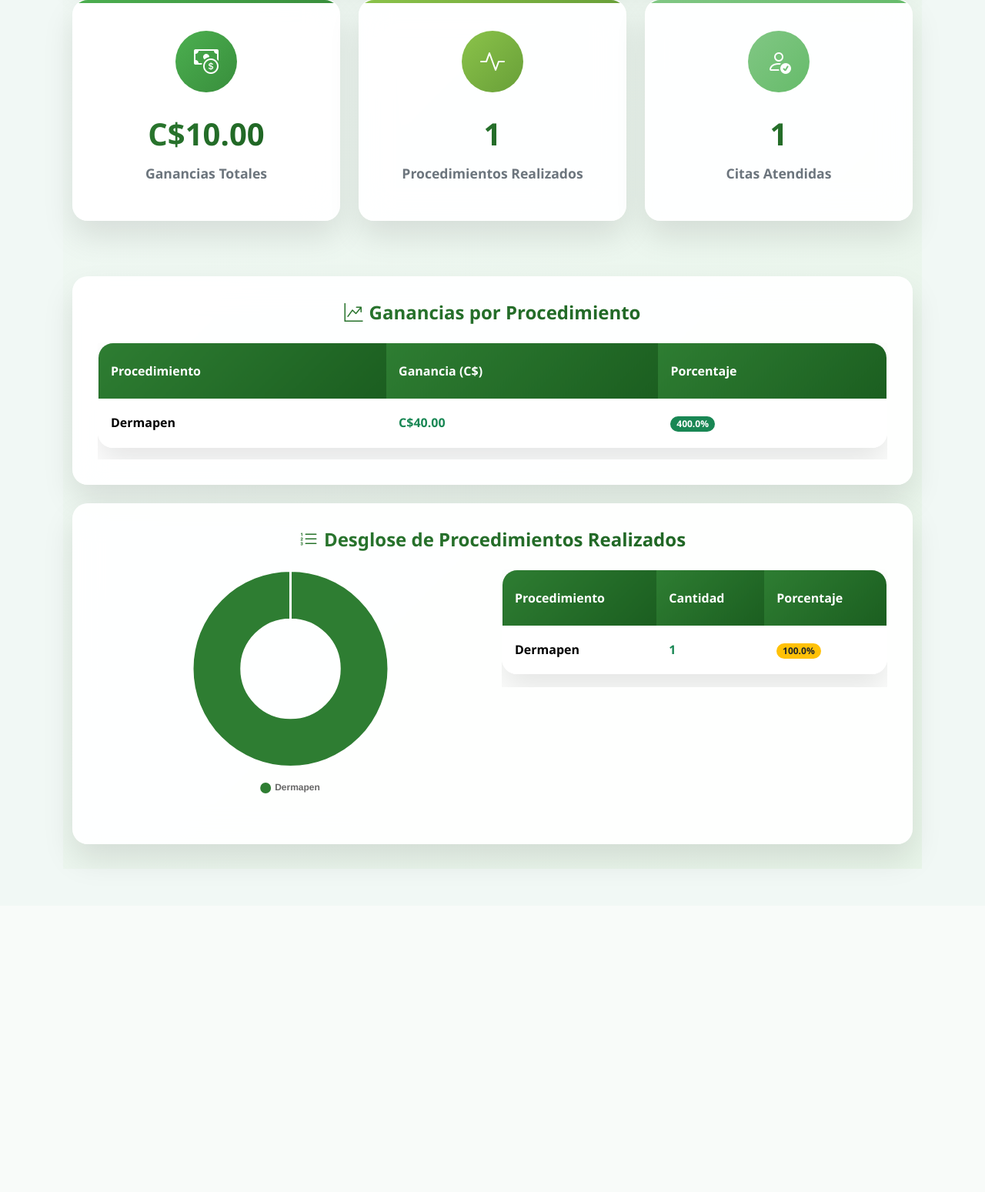
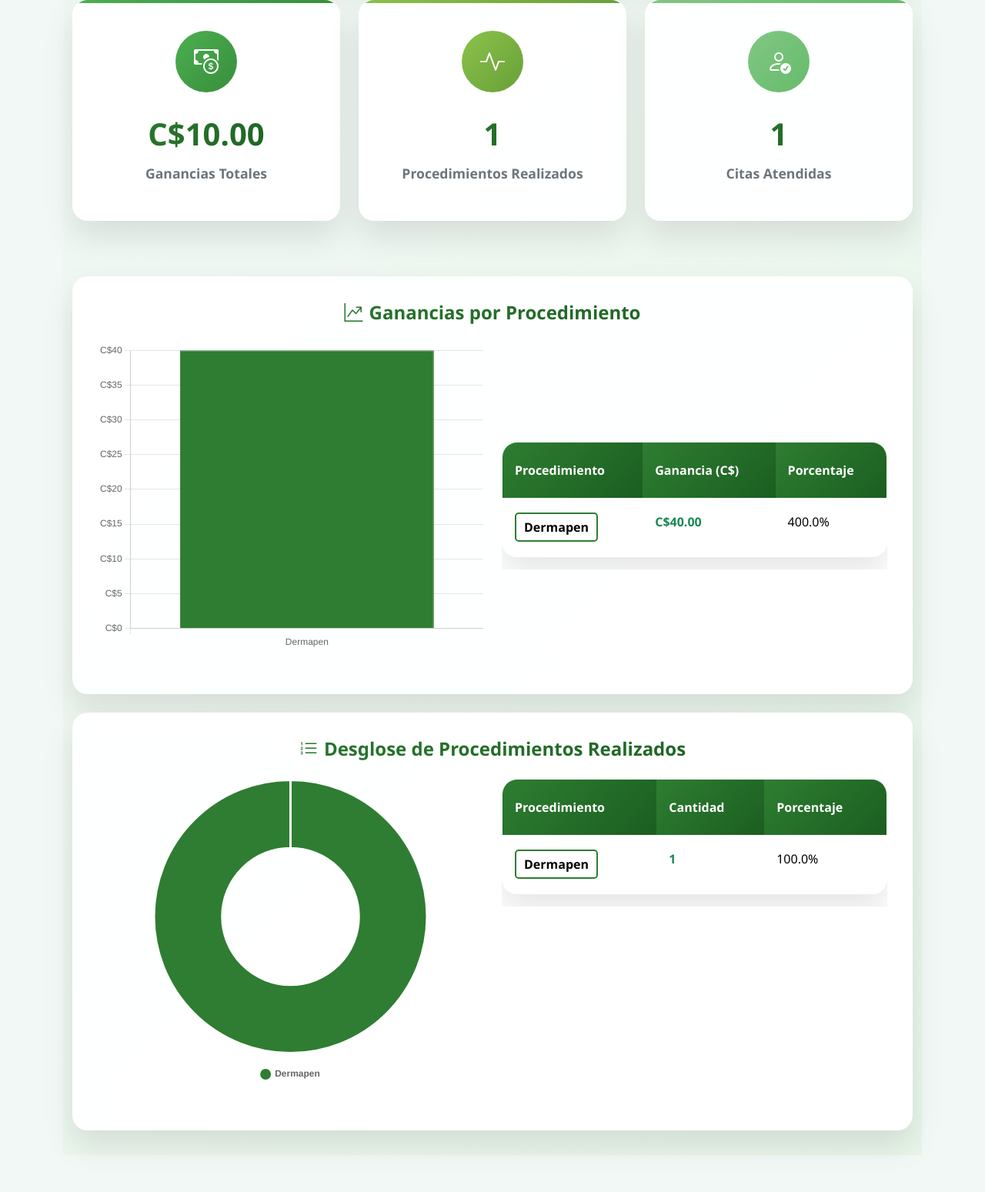
Before and after one commit to GaboGon25/ClinicaWeb, a Django app: page /estadisticas/ in a window 1280 px wide. Shown: the part 561-2110 px from the top of the page at 77% size. Before the commit the page ends 1693 px from the top, so only its background shows below. Run offline with Django 5.2, Linux system fonts and the light colour scheme; a user stored in the database is signed in; data comes from the database, SQL or seed files in the repository; tables that the repository leaves empty hold one stand-in row (values such as "Sample post").

Commit message:
Cambios Dashboard

```diff
--- a/ClinicaWeb/JyGDreams/templates/dashboard.html
+++ b/ClinicaWeb/JyGDreams/templates/dashboard.html
@@ -302,6 +302,13 @@
     animation: fadeInUp 0.6s ease-out;
   }
 
+  .proc-border {
+    border: 2px solid;
+    border-radius: 5px;
+    padding: 5px 10px;
+    display: inline-block;
+  }
+
   /* Responsive */
   @media (max-width: 768px) {
     .dashboard-title {
@@ -318,6 +325,14 @@
 
     .filter-section {
       padding: 1.5rem;
+    }
+
+    .chart-container .position-relative {
+      min-height: 300px;
+    }
+
+    .proc-border {
+      padding: 3px 5px;
     }
   }
 
@@ -449,6 +464,20 @@
         <small class="text-muted d-block mt-1">(Período seleccionado)</small>
       {% endif %}
     </h5>
+    <div class="row align-items-center">
+      <div class="col-lg-6 mb-4">
+        {% if labels_ganancias and data_ganancias %}
+          <div class="position-relative" style="min-height: 400px;">
+            <canvas id="gananciasBarChart"></canvas>
+          </div>
+        {% else %}
+          <div class="no-data">
+            <i class="bi bi-bar-chart-line"></i>
+            <p>No hay datos para mostrar en el gráfico de ganancias.</p>
+          </div>
+        {% endif %}
+      </div>
+      <div class="col-lg-6">
         <div class="table-responsive">
           <table class="table table-modern">
             <thead>
@@ -461,13 +490,13 @@
             <tbody>
               {% for proc in ganancias_por_procedimiento %}
               <tr>
-              <td><strong>{{ proc.titulo }}</strong></td>
+                <td><strong class="proc-border" style="border-color: {{ proc.color }};">{{ proc.titulo }}</strong></td>
                 <td><span class="text-success fw-bold">C${{ proc.ganancia|floatformat:2 }}</span></td>
                 <td>
                   {% if ganancias_totales > 0 %}
-                  <span class="badge bg-success rounded-pill">{{ proc.ganancia|div:ganancias_totales|mul:100|floatformat:1 }}%</span>
+                    {{ proc.ganancia|div:ganancias_totales|mul:100|floatformat:1 }}%
                   {% else %}
-                  <span class="badge bg-secondary rounded-pill">0%</span>
+                    0%
                   {% endif %}
                 </td>
               </tr>
@@ -483,6 +512,8 @@
           </table>
         </div>
       </div>
+    </div>
+  </div>
 
   <!-- Cantidad de veces realizado cada procedimiento -->
     <div class="chart-container animate-fade-in-up">
@@ -495,7 +526,7 @@
     <div class="row">
         <div class="col-lg-6 mb-4">
         {% if data_veces %}
-          <div class="position-relative">
+          <div class="position-relative" style="min-height: 400px;">
         <canvas id="vecesPieChart"></canvas>
           </div>
         {% else %}
@@ -518,13 +549,13 @@
             <tbody>
               {% for proc in cantidad_por_procedimiento %}
               <tr>
-                  <td><strong>{{ proc.titulo }}</strong></td>
+                  <td><strong class="proc-border" style="border-color: {{ proc.color }};">{{ proc.titulo }}</strong></td>
                   <td><span class="text-success fw-bold">{{ proc.cantidad }}</span></td>
                 <td>
                   {% if total_procedimientos > 0 %}
-                      <span class="badge bg-warning text-dark rounded-pill">{{ proc.cantidad|div:total_procedimientos|mul:100|floatformat:1 }}%</span>
+                      {{ proc.cantidad|div:total_procedimientos|mul:100|floatformat:1 }}%
                   {% else %}
-                      <span class="badge bg-secondary rounded-pill">0%</span>
+                      0%
                   {% endif %}
                 </td>
               </tr>
@@ -550,14 +581,18 @@
 <script src="https://cdn.jsdelivr.net/npm/chart.js"></script>
 {{ labels_veces|json_script:"labelsVeces" }}
 {{ data_veces|json_script:"dataVeces" }}
+{{ labels_ganancias|json_script:"labelsGanancias" }}
+{{ data_ganancias|json_script:"dataGanancias" }}
 <script>
 document.addEventListener('DOMContentLoaded', function() {
   var labels = JSON.parse(document.getElementById('labelsVeces').textContent);
   var data = JSON.parse(document.getElementById('dataVeces').textContent);
+  var labelsGanancias = JSON.parse(document.getElementById('labelsGanancias').textContent);
+  var dataGanancias = JSON.parse(document.getElementById('dataGanancias').textContent);
 
   if (labels.length > 0 && data.length > 0) {
     var ctx = document.getElementById('vecesPieChart').getContext('2d');
-    var vecesPieChart = new Chart(ctx, {
+    new Chart(ctx, {
       type: 'doughnut',
       data: {
         labels: labels,
@@ -620,6 +655,76 @@ document.addEventListener('DOMContentLoaded', function() {
       }
     });
   }
+
+  if (labelsGanancias.length > 0 && dataGanancias.length > 0) {
+    var colors = [
+      '#2e7d32',
+      '#ff6b35',
+      '#3498db',
+      '#ff9f1c',
+      '#9b59b6',
+      '#e74c3c',
+      '#f39c12',
+      '#1abc9c',
+      '#e67e22',
+      '#34495e'
+    ];
+    var gananciasCtx = document.getElementById('gananciasBarChart').getContext('2d');
+    new Chart(gananciasCtx, {
+      type: 'bar',
+      data: {
+        labels: labelsGanancias,
+        datasets: [{
+          label: 'Ganancias (C$)',
+          data: dataGanancias,
+          backgroundColor: colors.slice(0, labelsGanancias.length),
+          borderColor: colors.slice(0, labelsGanancias.length),
+          borderWidth: 1,
+          hoverBackgroundColor: colors.slice(0, labelsGanancias.length).map(color => color + 'CC')
+        }]
+      },
+      options: {
+        responsive: true,
+        maintainAspectRatio: false,
+        scales: {
+          x: {
+            ticks: {
+              maxRotation: 45,
+              minRotation: 0,
+              autoSkip: true,
+              font: { size: 12 }
+            }
+          },
+          y: {
+            beginAtZero: true,
+            ticks: {
+              callback: function(value) {
+                return 'C$' + value;
+              }
+            }
+          }
+        },
+        plugins: {
+          legend: {
+            display: false
+          },
+          tooltip: {
+            backgroundColor: 'rgba(0, 0, 0, 0.8)',
+            titleColor: '#fff',
+            bodyColor: '#fff',
+            borderColor: '#2e7d32',
+            borderWidth: 1,
+            cornerRadius: 10,
+            callbacks: {
+              label: function(context) {
+                return 'Ganancia: C$' + context.parsed.y.toFixed(2);
+              }
+            }
+          }
+        }
+      }
+    });
+  }
 });
 </script>
 {% endblock %}
--- a/ClinicaWeb/JyGDreams/views.py
+++ b/ClinicaWeb/JyGDreams/views.py
@@ -1245,6 +1245,16 @@ def estadisticas(request):
     # Datos para el gráfico de pastel (veces realizado)
     labels_veces = [c['titulo'] for c in cantidad_por_procedimiento]
     data_veces = [c['cantidad'] for c in cantidad_por_procedimiento]
+    labels_ganancias = [g['titulo'] for g in ganancias_por_procedimiento]
+    data_ganancias = [g['ganancia'] for g in ganancias_por_procedimiento]
+
+    colores = ['#2e7d32', '#ff6b35', '#3498db', '#ff9f1c', '#9b59b6', '#e74c3c', '#f39c12', '#1abc9c', '#e67e22', '#34495e']
+
+    for i, proc in enumerate(ganancias_por_procedimiento):
+        proc['color'] = colores[i % len(colores)]
+
+    for i, proc in enumerate(cantidad_por_procedimiento):
+        proc['color'] = colores[i % len(colores)]
 
     context = {
         'ganancias_totales': ganancias_totales,
@@ -1254,6 +1264,8 @@ def estadisticas(request):
         'cantidad_por_procedimiento': cantidad_por_procedimiento,
         'labels_veces': labels_veces,
         'data_veces': data_veces,
+        'labels_ganancias': labels_ganancias,
+        'data_ganancias': data_ganancias,
         'fecha_inicio': fecha_inicio or '',
         'fecha_fin': fecha_fin or '',
     }
@@ -1316,6 +1328,7 @@ def generar_pdf_citas(request, paciente_id):
 
     # Información del paciente
     elements.append(Paragraph(f"<b>Paciente:</b> {paciente.nombre} {paciente.apellido}", styles['Normal']))
+    elements.append(Paragraph(f"<b>Edad:</b> {paciente.edad}", styles['Normal']))
     elements.append(Paragraph(f"<b>Ocupación:</b> {paciente.ocupacion}", styles['Normal']))
     elements.append(Paragraph(f"<b>Teléfono:</b> {paciente.telefono}", styles['Normal']))
     elements.append(Paragraph(f"<b>Correo:</b> {paciente.correo}", styles['Normal']))
@@ -1596,6 +1609,7 @@ def generar_pdf_expediente(request, expediente_id):
     elements.append(Paragraph("<b>Datos del Paciente</b>", section_title))
     paciente_data = [
         ["Nombre", f"{paciente.nombre} {paciente.apellido}"],
+        ["Edad", paciente.edad],
         ["Ocupación", paciente.ocupacion],
         ["Teléfono", paciente.telefono],
         ["Correo", paciente.correo],
```
Lines whose indentation alone changed are shown as unchanged.
